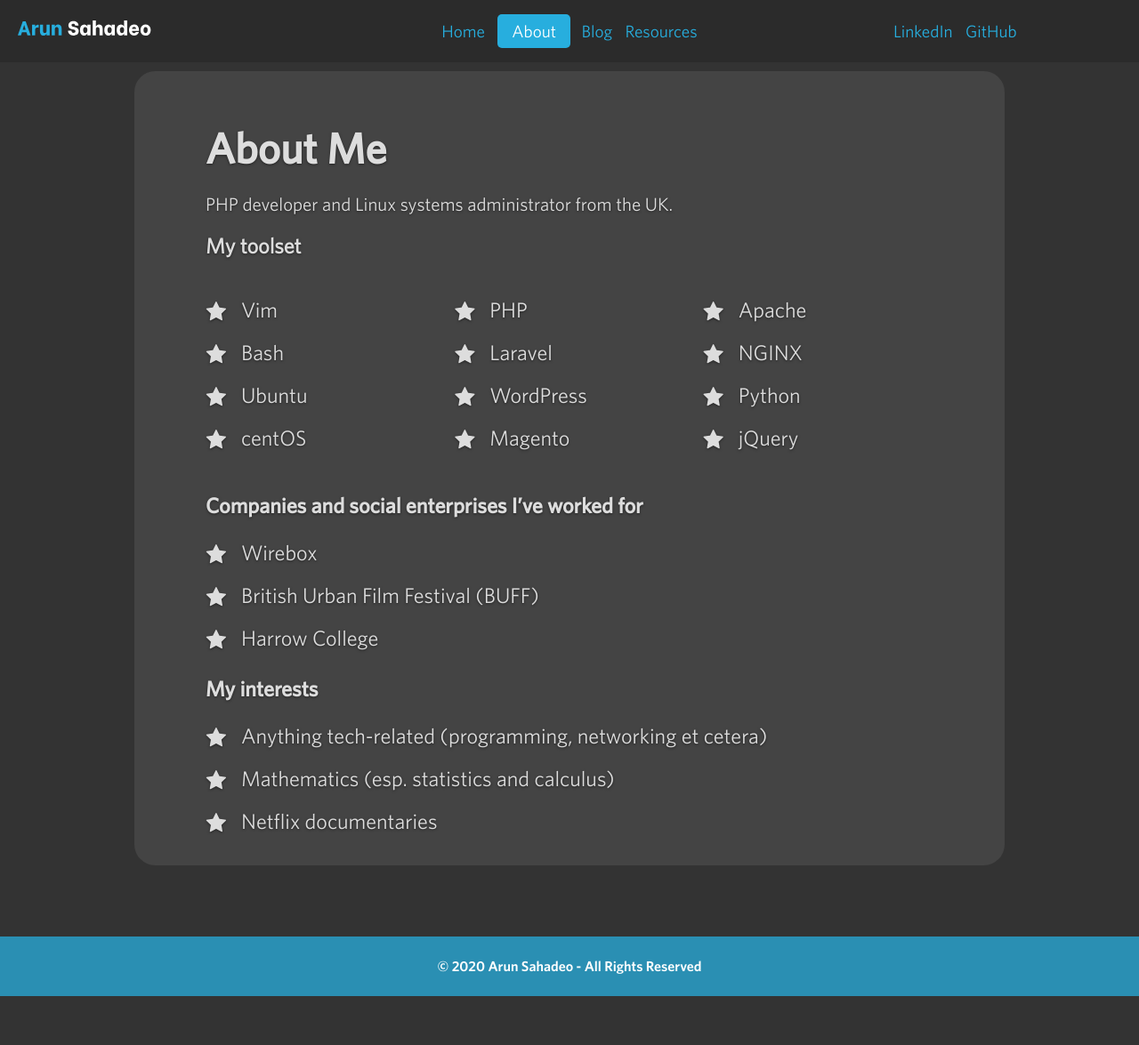
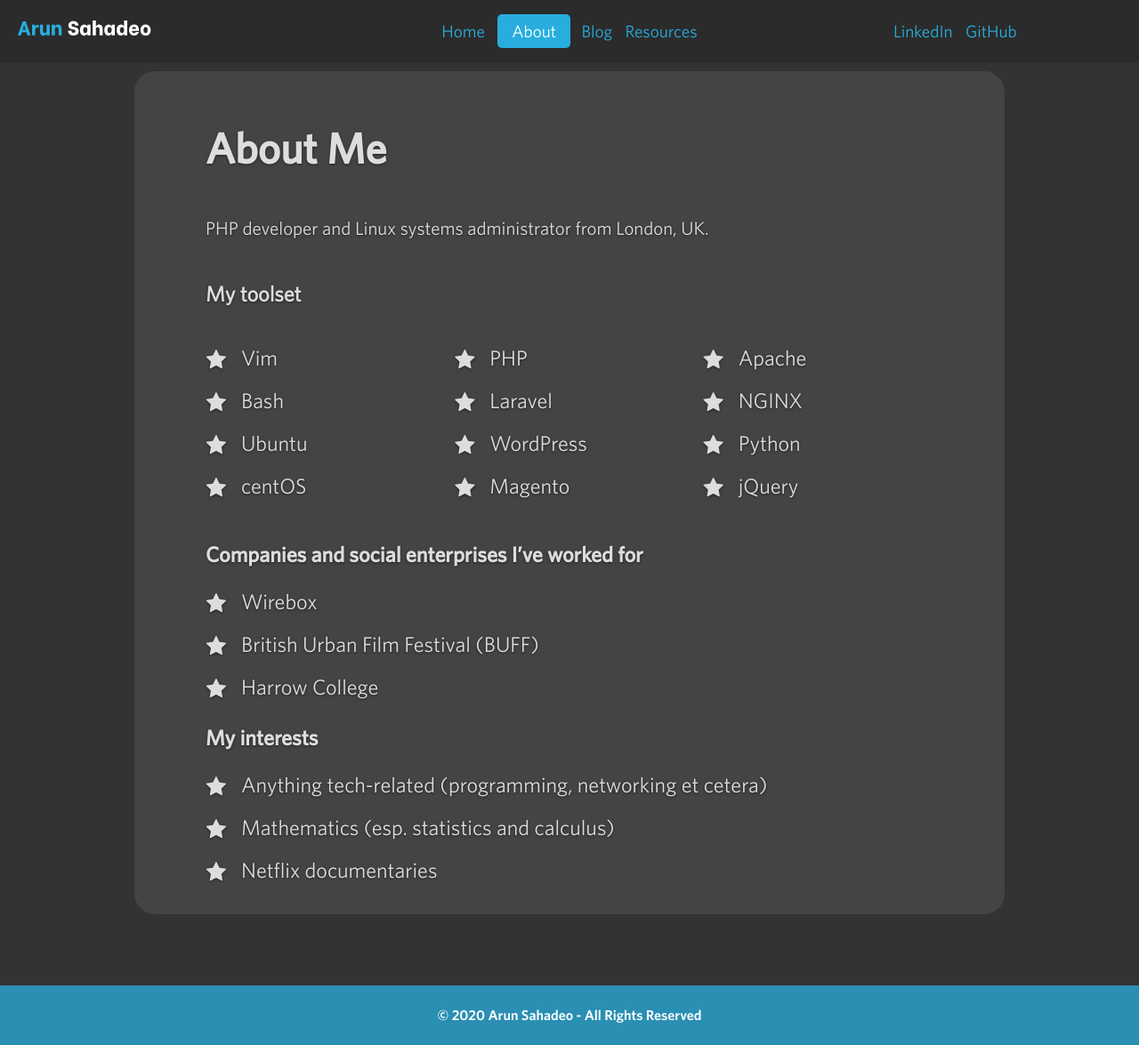
Before and after one commit to ArunSahadeo/ArunSahadeo.github.io, a Jekyll site: the page built from about.html, in a window 1280 px wide and 1175 px high. Shown: the whole window at 89% size. Built offline with Jekyll 4.4.1, drawn with Linux system fonts in a browser that asks for light colours; some web fonts are replaced.

Commit message:
Add default meta description if not set, update About page margins and text

```diff
--- a/_layouts/default.html
+++ b/_layouts/default.html
@@ -2,25 +2,30 @@
 <html lang="en">
     <head>
         {% assign title = page.title | append: ' | ' | append: site.title | append: ' &minus; ' | append: site.strapline %}
+        {% if page.description and page.description != nil and page.description != '' %}
+        {% assign description = page.description %}
+        {% else %}
+        {% capture description %}Arun Sahadeo is a PHP developer and Linux sysadmin based in London.{% endcapture description %}
+        {% endif %}
         <title>{{ title }}</title>
         <meta name="viewport" content="width=device-width, initial-scale=1" />
 
         <meta name="title" content="{{ title }}" />
-        {% if page.description and page.description != nil and page.description != '' %}<meta name="description" content="{{ page.description }}" />{% endif %}
+        <meta name="description" content="{{ description }}" />
         {% if page.keywords and page.keywords != nil and page.keywords.size > 0  %}<meta name="keywords" content="{{ page.keywords | join: ", " }}" />{% endif %}
 
         <!-- Open Graph / Facebook -->
         <meta property="og:type" content="website" />
         <meta property="og:url" content="{{ site.url | append: page.url }}" />
         <meta property="og:title" content="{{ title }}">
-        {% if page.description and page.description != nil and page.description != '' %}<meta property="og:description" content="{{ page.description }}" />{% endif %}
+        <meta property="og:description" content="{{ description }}" />
         <meta property="og:image" content="{{ '/assets/images/title-card-facebook.jpg' | relative_url }}" />
 
         <!-- Twitter -->
         <meta property="twitter:card" content="summary_large_image" />
         <meta property="twitter:url" content="{{ site.url | append: page.url }}" />
         <meta property="twitter:title" content="{{ title }}" />
-        {% if page.description and page.description != nil and page.description != '' %}<meta property="twitter:description" content="{{ page.description }}" />{% endif %}
+        <meta property="twitter:description" content="{{ description }}" />
         <meta property="twitter:image" content="{{ '/assets/images/title-card-twitter.jpg' | relative_url }}" />
 
         <link rel="stylesheet" href="{{ '/assets/css/main.css' | relative_url }}" />
--- a/_sass/utilities/_margins.scss
+++ b/_sass/utilities/_margins.scss
@@ -34,6 +34,10 @@
     margin-bottom: 1rem;
 }
 
+.margin-bottom-3-rem {
+    margin-bottom: 3rem;
+}
+
 .margin-bottom-5-rem {
     margin-bottom: 5rem;
 }
@@ -54,6 +58,11 @@
     Vertical
 */
 
+.margin-vert-3-rem {
+    @extend .margin-top-3-rem;
+    @extend .margin-bottom-3-rem;
+}
+
 .margin-vert-5-rem {
     @extend .margin-top-5-rem;
     @extend .margin-bottom-5-rem;
--- a/about.html
+++ b/about.html
@@ -12,8 +12,8 @@
     About Me
 </h1>
 
-<p>
-    PHP developer and Linux systems administrator from the UK.
+<p class="margin-vert-3-rem">
+    PHP developer and Linux systems administrator from {{ site.location }}.
 </p>
 
 <h2>
```
Also changed, not shown: _layouts/article.html (+8 -3 lines), _layouts/error.html (+8 -3 lines), _layouts/home.html (+8 -3 lines).
